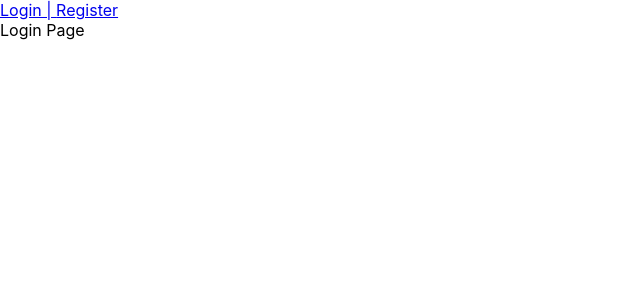
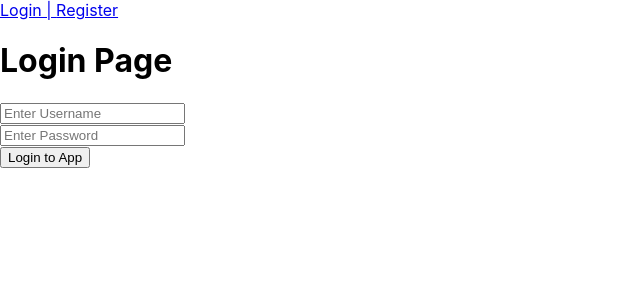
Before and after one commit to dac-dec-21/mini-project, a React (Create React App) app: page / in a window 1280 px wide. Shown: the top 300 px of the page, without its empty margins (0-640 px from the left). Built offline with nearby package versions, Linux system fonts and the light colour scheme.

Commit message:
on button click, navigation.

```diff
--- a/src/App.js
+++ b/src/App.js
@@ -1,8 +1,16 @@
-import { BrowserRouter, Link, Route, Routes } from "react-router-dom";
+import { useState } from "react";
+import {
+  BrowserRouter,
+  Link,
+  Route,
+  Routes,
+  useNavigate,
+} from "react-router-dom";
 
 export default function App() {
   return (
     <BrowserRouter>
+      {/** Link is Secondary */}
       <Link to="/">Login | </Link>
       <Link to="/register">Register </Link>
 
@@ -10,15 +18,47 @@ export default function App() {
         <Route path="/" element={<Login />} />
         <Route path="/login" element={<Login />} />
         <Route path="/register" element={<Register />} />
+        <Route path="/welcome-home" element={<WelcomeHome />} />
       </Routes>
     </BrowserRouter>
   );
 }
 
 function Login() {
-  return <div>Login Page</div>;
+  // SPECIAL FUNCTION :: HOOKS :: use...
+  let navigate = useNavigate();
+
+  const authenticate = () => {
+    // ....
+    navigate("/welcome-home");
+  };
+
+  return (
+    <div>
+      <h1>Login Page</h1>
+      <div>
+        <div>
+          <input type="text" placeholder="Enter Username" />
+        </div>
+        <div>
+          <input type="password" placeholder="Enter Password" />
+        </div>
+        <div>
+          <input type="button" value="Login to App" onClick={authenticate} />
+        </div>
+      </div>
+    </div>
+  );
 }
 
 function Register() {
   return <div>Reigster Page</div>;
 }
+
+function WelcomeHome() {
+  return (
+    <div>
+      <h1>Welcome home</h1>
+    </div>
+  );
+}
```
